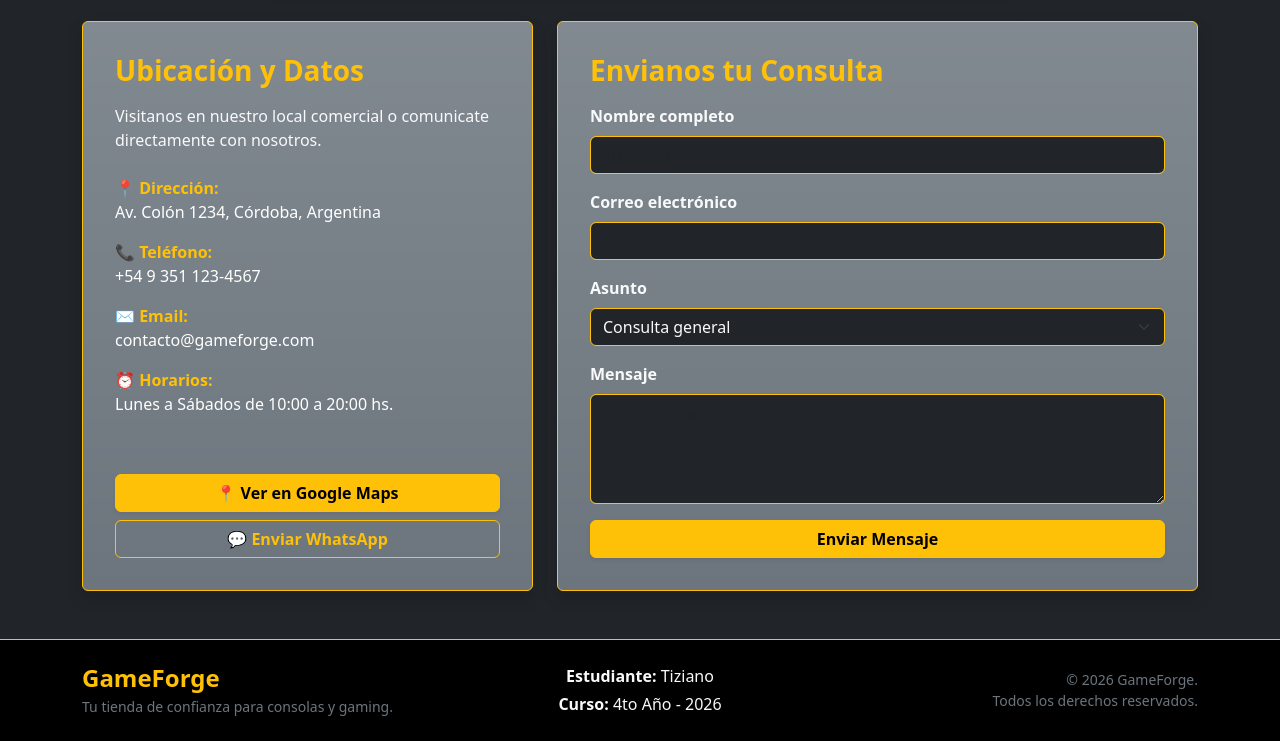
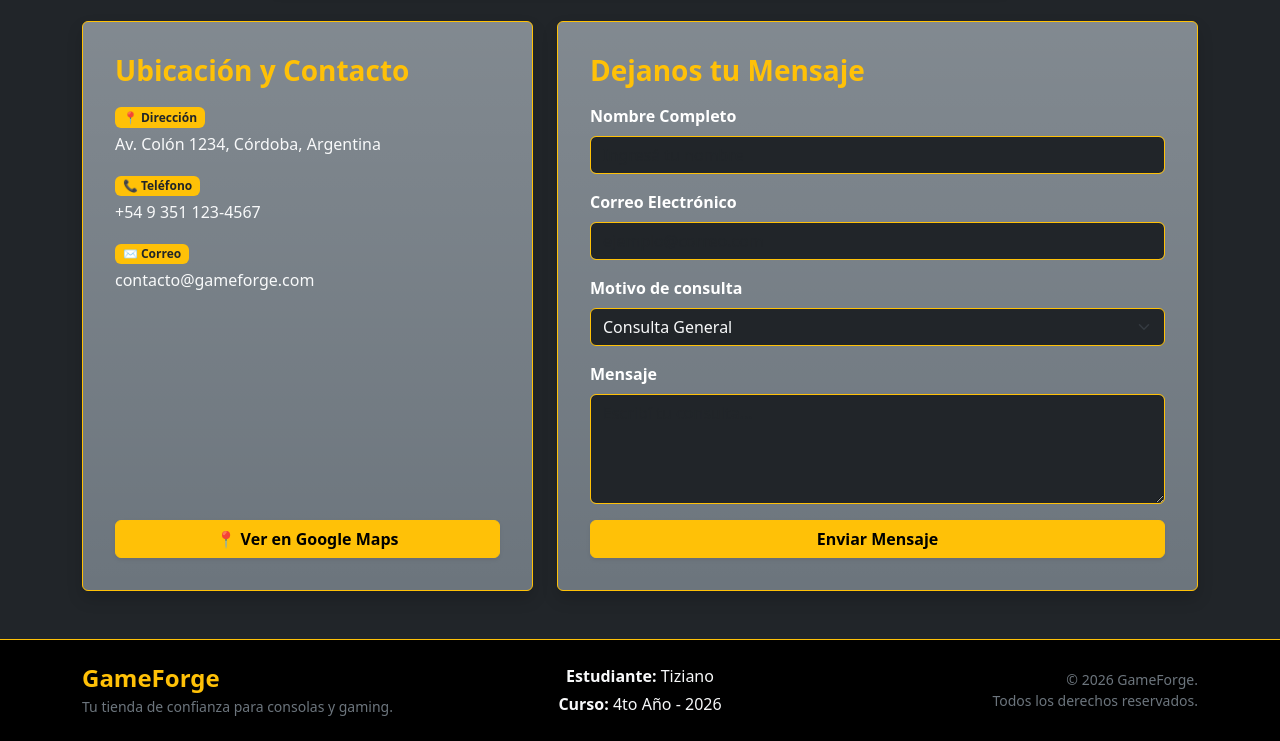
Before and after one commit to tiziano817/Tiziano, a plain HTML site: page Direccion.html in a window 1280 px wide. Shown: the part 109-850 px from the top of the page. Drawn offline with nearby package versions, Linux system fonts and the light colour scheme.

```diff
--- a/Direccion.html
+++ b/Direccion.html
@@ -4,7 +4,7 @@
 <head>
     <meta charset="UTF-8">
     <meta name="viewport" content="width=device-width, initial-scale=1.0">
-    <title>GameForge - Dirección y Contacto</title>
+    <title>GameForge - Contacto</title>
     <!-- Bootstrap 5 CSS -->
     <link href="https://cdn.jsdelivr.net/npm/bootstrap@5.3.3/dist/css/bootstrap.min.css" rel="stylesheet">
     <link rel="stylesheet" href="style.css">
@@ -12,7 +12,7 @@
 
 <body class="bg-dark text-light d-flex flex-column min-vh-100">
 
-    <!-- 1. BARRA DE NAVEGACIÓN -->
+    <!-- BARRA DE NAVEGACIÓN -->
     <header>
         <nav class="navbar navbar-expand-lg navbar-dark bg-black border-bottom border-warning sticky-top shadow-sm">
             <div class="container">
@@ -22,28 +22,20 @@
                 </button>
                 <div class="collapse navbar-collapse" id="menuNavegacion">
                     <ul class="navbar-nav ms-auto fs-5">
-                        <li class="nav-item">
-                            <a class="nav-link" href="index.html">Inicio</a>
-                        </li>
-                        <li class="nav-item">
-                            <a class="nav-link" href="Juegos.html">Juegos</a>
-                        </li>
-                        <li class="nav-item">
-                            <a class="nav-link" href="Consolas.html">Consolas</a>
-                        </li>
-                        <li class="nav-item">
-                            <a class="nav-link active text-warning fw-bold" href="Direccion.html">Contacto</a>
-                        </li>
+                        <li class="nav-item"><a class="nav-link" href="index.html">Inicio</a></li>
+                        <li class="nav-item"><a class="nav-link" href="Juegos.html">Juegos</a></li>
+                        <li class="nav-item"><a class="nav-link" href="Consolas.html">Consolas</a></li>
+                        <li class="nav-item"><a class="nav-link active text-warning fw-bold" href="Direccion.html">Contacto</a></li>
                     </ul>
                 </div>
             </div>
         </nav>
     </header>
 
-    <!-- 2. CONTENIDO PRINCIPAL -->
+    <!-- CONTENIDO PRINCIPAL -->
     <main class="flex-grow-1 py-5">
 
-        <!-- Banner de Bienvenida -->
+        <!-- Mensaje de Bienvenida -->
         <section class="container mb-4 text-center">
             <div class="row justify-content-center">
                 <div class="col-12 col-md-8">
@@ -54,76 +46,68 @@
             </div>
         </section>
 
-        <!-- Bloque Principal: Ubicación + Formulario de Contacto -->
+        <!-- Sección de Contacto -->
         <section class="container">
             <div class="row g-4">
 
-                <!-- Columna Izquierda: Ubicación y Datos de Contacto -->
+                <!-- Datos de Ubicación y Teléfono -->
                 <div class="col-12 col-lg-5">
                     <div class="card bg-secondary bg-gradient text-white border border-warning shadow h-100 p-3">
                         <div class="card-body d-flex flex-column justify-content-between">
                             <div>
-                                <h3 class="card-title fw-bold text-warning mb-3">Ubicación y Datos</h3>
-                                <p class="card-text text-light">Visitanos en nuestro local comercial o comunicate directamente con nosotros.</p>
+                                <h3 class="card-title fw-bold text-warning mb-3">Ubicación y Contacto</h3>
 
-                                <ul class="list-unstyled my-4 fs-6">
-                                    <li class="mb-3">
-                                        <strong class="text-warning">📍 Dirección:</strong><br>
-                                        Av. Colón 1234, Córdoba, Argentina
-                                    </li>
-                                    <li class="mb-3">
-                                        <strong class="text-warning">📞 Teléfono:</strong><br>
-                                        +54 9 351 123-4567
-                                    </li>
-                                    <li class="mb-3">
-                                        <strong class="text-warning">✉️ Email:</strong><br>
-                                        contacto@gameforge.com
-                                    </li>
-                                    <li class="mb-3">
-                                        <strong class="text-warning">⏰ Horarios:</strong><br>
-                                        Lunes a Sábados de 10:00 a 20:00 hs.
-                                    </li>
-                                </ul>
+                                <div class="mb-3">
+                                    <span class="badge bg-warning text-dark mb-1">📍 Dirección</span>
+                                    <p class="fs-6 text-light mb-0">Av. Colón 1234, Córdoba, Argentina</p>
+                                </div>
+
+                                <div class="mb-3">
+                                    <span class="badge bg-warning text-dark mb-1">📞 Teléfono</span>
+                                    <p class="fs-6 text-light mb-0">+54 9 351 123-4567</p>
+                                </div>
+
+                                <div class="mb-3">
+                                    <span class="badge bg-warning text-dark mb-1">✉️ Correo</span>
+                                    <p class="fs-6 text-light mb-0">contacto@gameforge.com</p>
+                                </div>
                             </div>
 
-                            <div class="d-grid gap-2">
+                            <div class="d-grid gap-2 mt-3">
                                 <a href="esperando.html" class="btn btn-warning fw-bold shadow-sm">
                                     📍 Ver en Google Maps
-                                </a>
-                                <a href="https://wa.me/5493511234567" target="_blank" class="btn btn-outline-warning fw-bold">
-                                    💬 Enviar WhatsApp
                                 </a>
                             </div>
                         </div>
                     </div>
                 </div>
 
-                <!-- Columna Derecha: Formulario de Contacto -->
+                <!-- Formulario de Contacto en Bootstrap -->
                 <div class="col-12 col-lg-7">
                     <div class="card bg-secondary bg-gradient text-white border border-warning shadow p-3">
                         <div class="card-body">
-                            <h3 class="card-title fw-bold text-warning mb-3">Envianos tu Consulta</h3>
+                            <h3 class="card-title fw-bold text-warning mb-3">Dejanos tu Mensaje</h3>
                             <form>
                                 <div class="mb-3">
-                                    <label for="nombre" class="form-label fw-semibold text-light">Nombre completo</label>
-                                    <input type="text" class="form-control bg-dark text-light border-warning" id="nombre" placeholder="Tu nombre" required>
+                                    <label for="nombre" class="form-label fw-semibold">Nombre Completo</label>
+                                    <input type="text" class="form-control bg-dark text-light border-warning" id="nombre" placeholder="Ingresá tu nombre" required>
                                 </div>
                                 <div class="mb-3">
-                                    <label for="email" class="form-label fw-semibold text-light">Correo electrónico</label>
+                                    <label for="email" class="form-label fw-semibold">Correo Electrónico</label>
                                     <input type="email" class="form-control bg-dark text-light border-warning" id="email" placeholder="ejemplo@correo.com" required>
                                 </div>
                                 <div class="mb-3">
-                                    <label for="asunto" class="form-label fw-semibold text-light">Asunto</label>
+                                    <label for="asunto" class="form-label fw-semibold">Motivo de consulta</label>
                                     <select class="form-select bg-dark text-light border-warning" id="asunto">
-                                        <option selected>Consulta general</option>
-                                        <option value="1">Consulta sobre Consolas</option>
-                                        <option value="2">Consulta sobre Juegos</option>
-                                        <option value="3">Soporte técnico</option>
+                                        <option selected>Consulta General</option>
+                                        <option value="1">Juegos</option>
+                                        <option value="2">Consolas</option>
+                                        <option value="3">Soporte Técnico</option>
                                     </select>
                                 </div>
                                 <div class="mb-3">
-                                    <label for="mensaje" class="form-label fw-semibold text-light">Mensaje</label>
-                                    <textarea class="form-control bg-dark text-light border-warning" id="mensaje" rows="4" placeholder="Escribí tu mensaje acá..." required></textarea>
+                                    <label for="mensaje" class="form-label fw-semibold">Mensaje</label>
+                                    <textarea class="form-control bg-dark text-light border-warning" id="mensaje" rows="4" placeholder="Escribí tu consulta..." required></textarea>
                                 </div>
                                 <button type="submit" class="btn btn-warning w-100 fw-bold shadow-sm">Enviar Mensaje</button>
                             </form>
@@ -136,7 +120,7 @@
 
     </main>
 
-    <!-- 3. PIE DE PÁGINA -->
+    <!-- PIE DE PÁGINA -->
     <footer class="bg-black text-light py-4 border-top border-warning mt-auto">
         <div class="container">
             <div class="row text-center text-md-start align-items-center">
```
